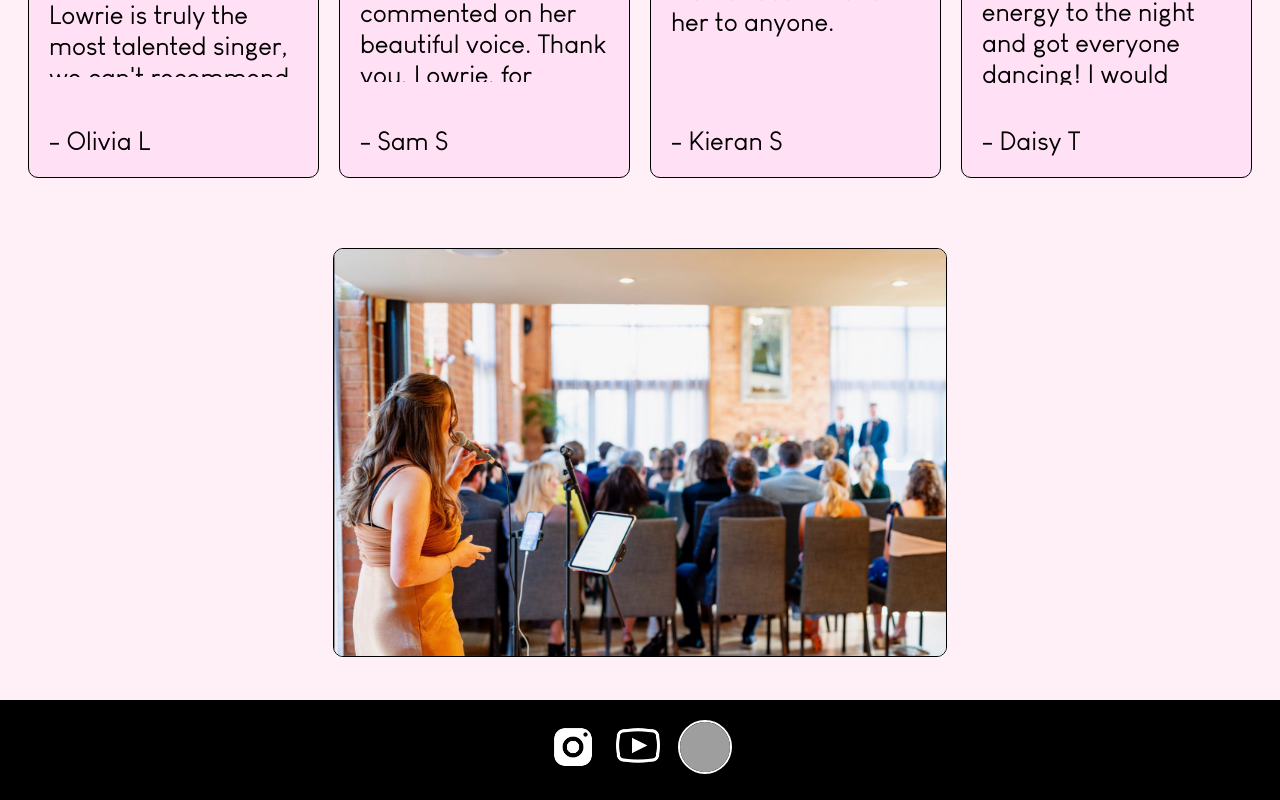
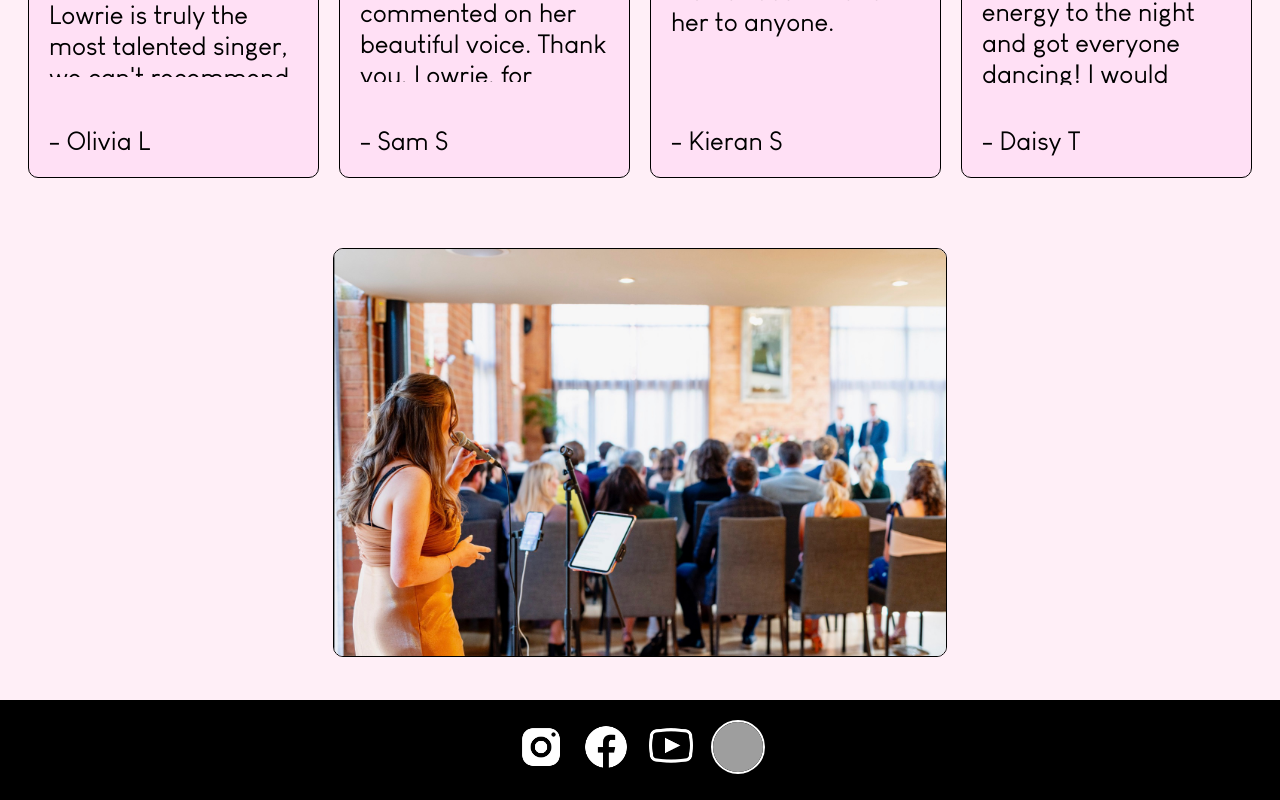
Before and after one commit to jleigh-100/lowriesings, a React app: page / in a window 1280 px wide. Shown: the part 1611-2411 px from the top of the page. Built offline with nearby package versions, Linux system fonts and the light colour scheme; grey boxes are pictures that could not be loaded.

Commit message:
Update Footer.jsx

```diff
--- a/client/src/components/Footer.jsx
+++ b/client/src/components/Footer.jsx
@@ -24,9 +24,9 @@ const Footer = () => {
       <a href="https://www.instagram.com/lowriesings/" target="_blank">
         <StyledImage src="images/instagram.png" alt="instagram logo" />
       </a>
-      {/* <a href="https://www.facebook.com/lowrie.gelbierbull" target="_blank">
+      <a href="https://www.facebook.com/profile.php?id=61572252174173" target="_blank">
         <StyledImage src="images/facebook.png" alt="facebook logo" />
-      </a> */}
+      </a>
       <a href="https://www.youtube.com/@lowriegelbier-bull" target="_blank">
         <StyledImage src="images/youtube.png" alt="youtube logo" />
       </a>
```
